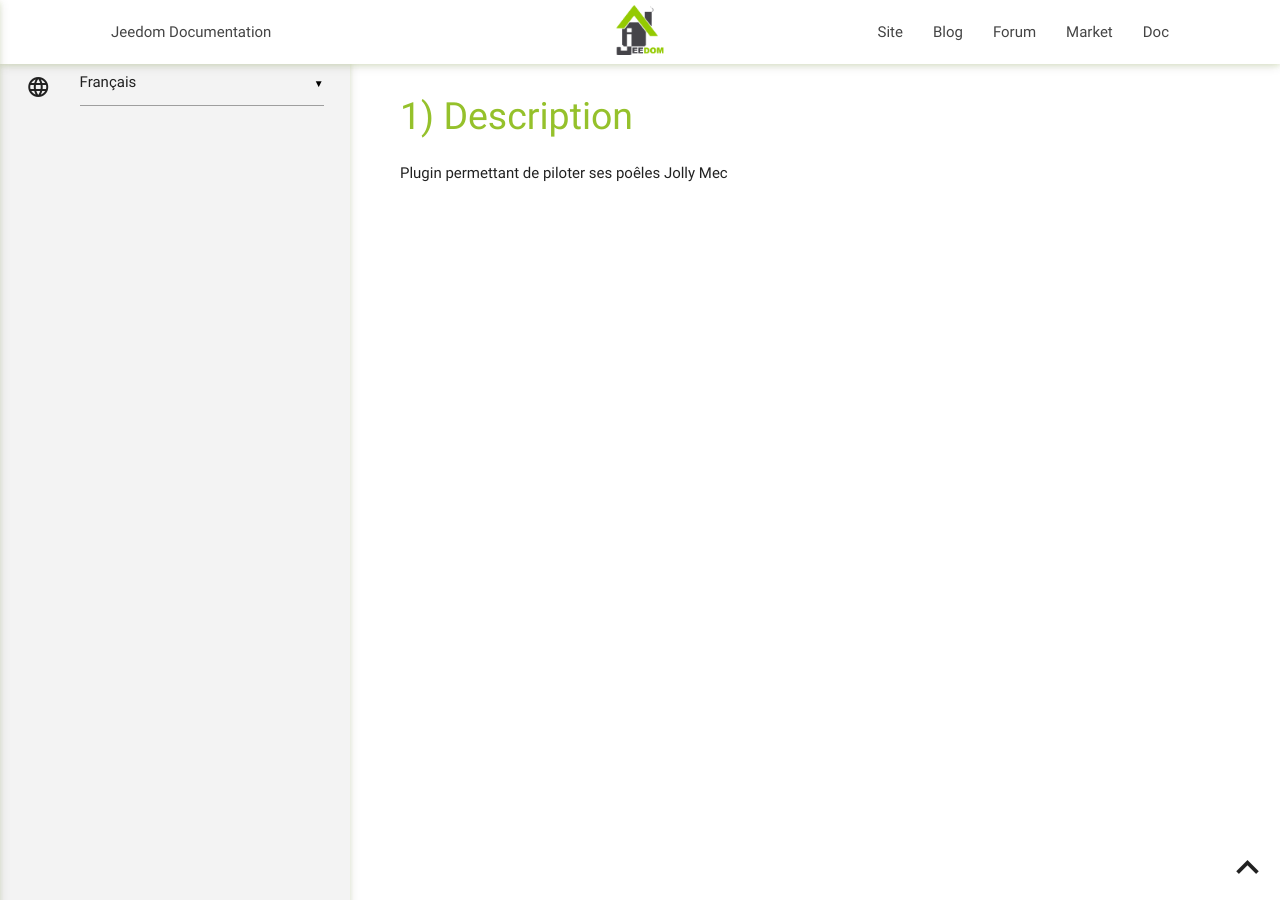
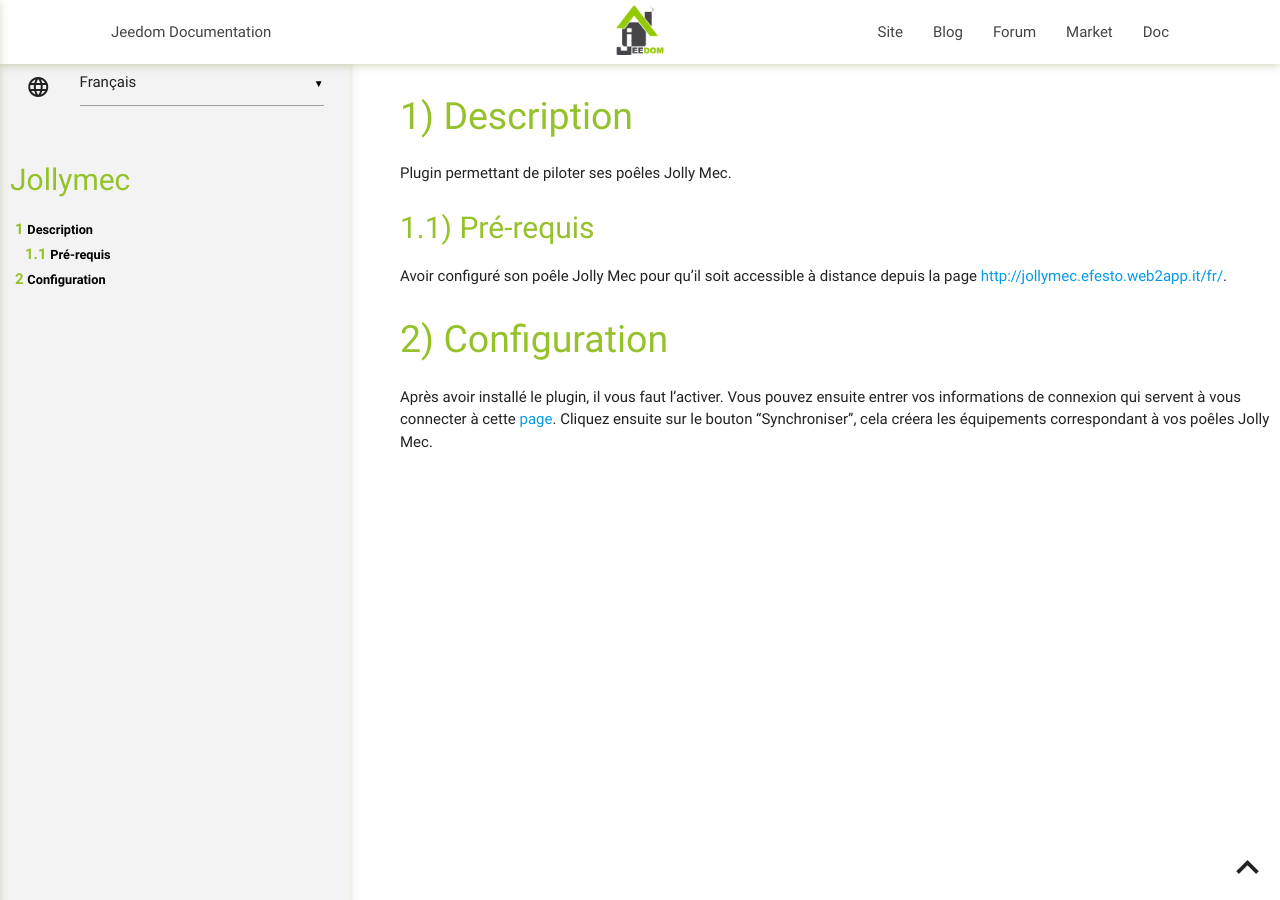
Before and after one commit to D-Kalck/plugin-jollymec, a Jekyll site: the page built from docs/fr_FR/index.md, in a window 1280 px wide. Built offline with Jekyll 4.4.1, drawn with Linux system fonts in a browser that asks for light colours; our own code applies the rules of GitHub Pages for plain Markdown files.

Commit message:
Première mise à jour de la doc.

```diff
--- a/docs/fr_FR/index.md
+++ b/docs/fr_FR/index.md
@@ -1,4 +1,13 @@
 Description
+===========
+Plugin permettant de piloter ses poêles Jolly Mec.
+
+Pré-requis
+----------
+Avoir configuré son poêle Jolly Mec pour qu'il soit accessible à distance depuis la page [http://jollymec.efesto.web2app.it/fr/](http://jollymec.efesto.web2app.it/fr/).
+
+Configuration
 ===
-
-Plugin permettant de piloter ses poêles Jolly Mec
+Après avoir installé le plugin, il vous faut l'activer.
+Vous pouvez ensuite entrer vos informations de connexion qui servent à vous connecter à cette [page](http://jollymec.efesto.web2app.it/fr/).
+Cliquez ensuite sur le bouton "Synchroniser", cela créera les équipements correspondant à vos poêles Jolly Mec.
```
